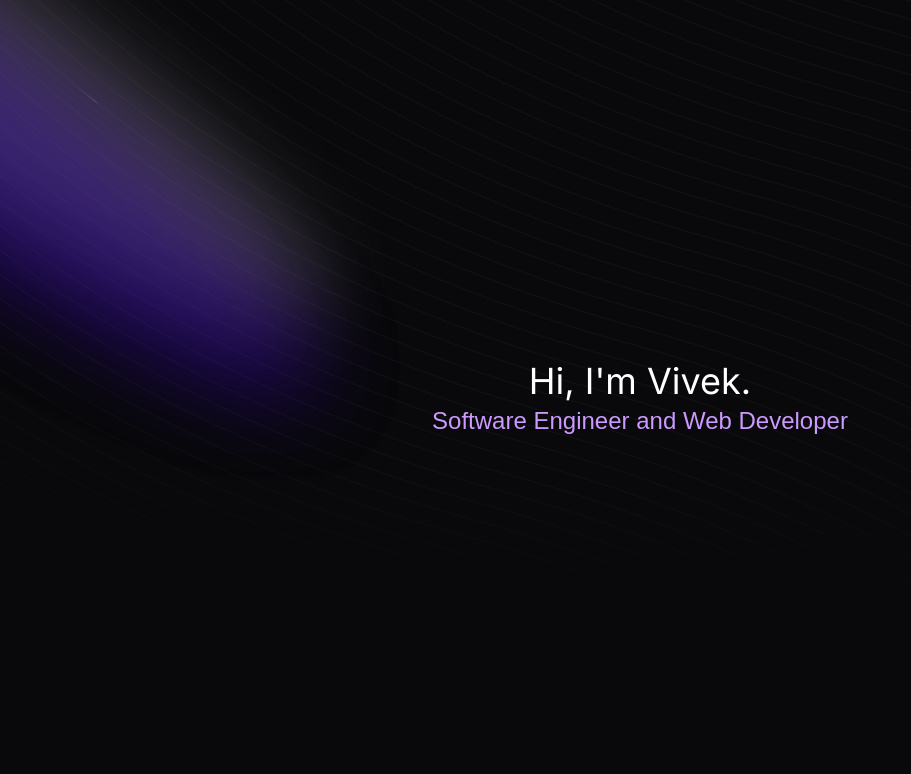
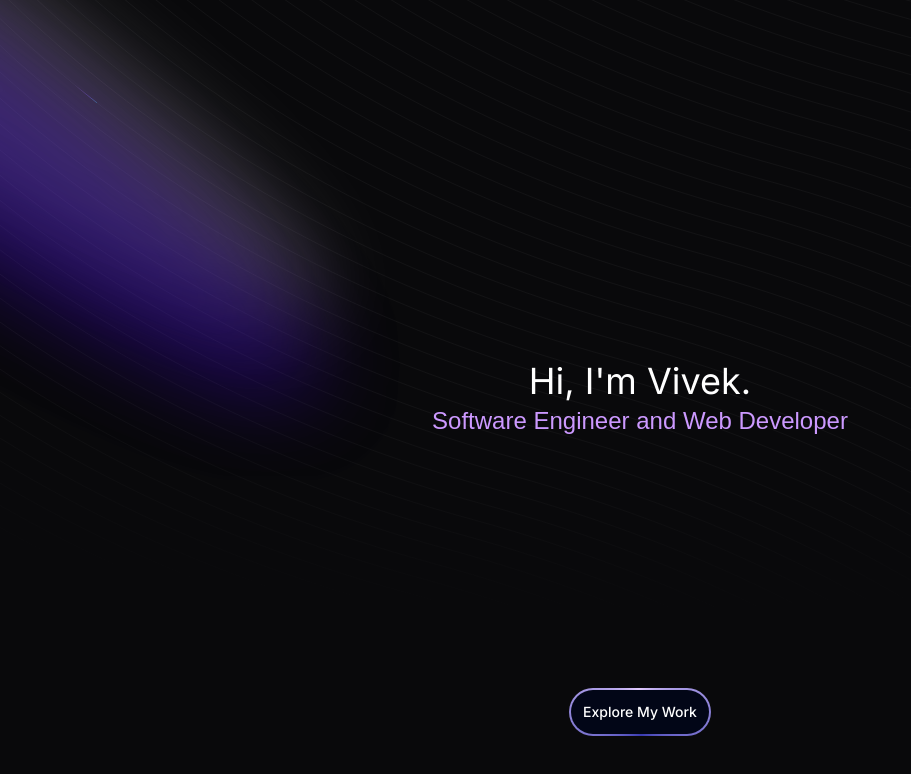
Before and after one commit to viv500/Portfolio, a Next.js app in the folder portfolio/: page / in a window 1280 px wide. Shown: the top 774 px of the page, without its empty margins (0-911 px from the left). Built offline with nearby package versions, Linux system fonts and the light colour scheme.

Commit message:
Explore my work button that scrolls the height of the page to reveal bento box

```diff
--- a/portfolio/components/Hero.tsx
+++ b/portfolio/components/Hero.tsx
@@ -26,11 +26,17 @@
     return (
         <div className="relative h-screen flex flex-col items-center justify-center text-center">
             <div className="relative h-full w-full">
+
+                {/* the flashing lights from the top left */}
                 <Spotlight className="-top-20 -left-10 md:-left-32 h-screen" fill="white" />
                 <Spotlight className="-top-1 -left-10 md:-left-32 h-screen" fill="purple" />
                 <Spotlight className="top-15 -left-10 md:-left-32 h-screen" fill="blue" />
 
-                <BackgroundBeams/>
+
+                {/* the shooting stars in the backdrop */}
+                <BackgroundBeams />
+
+
             </div>
 
             <div className="heroContainer">
@@ -41,10 +47,34 @@
                     <div className={`secondaryText ${showText ? 'show' : ''}`}>
                         Software Engineer and Web Developer
                     </div>
+
+                    {/* butotn to scroll down to bento box */}
+
+                    <button onClick={scrollDownByFullHeight} className="absolute bottom-16 inline-flex h-12 overflow-hidden rounded-full p-[2px] focus:outline-none focus:ring-2 focus:ring-slate-400 focus:ring-offset-2 focus:ring-offset-slate-50">
+                        <span className="absolute inset-[-1000%] animate-[spin_2s_linear_infinite] bg-[conic-gradient(from_90deg_at_50%_50%,#E2CBFF_0%,#393BB2_50%,#E2CBFF_100%)]" />
+                        <span className="inline-flex h-full w-full cursor-pointer items-center justify-center rounded-full bg-slate-950 px-3 py-1 text-sm font-medium text-white backdrop-blur-3xl">
+                            Explore My Work
+                        </span>
+                    </button>
                 </div>
             </div>
+
         </div>
     );
 }
 
+// function to scroll dowm by the height of the webpage
+const scrollDownByFullHeight = () => {
+    // Get the height of the entire document
+    const documentHeight = document.documentElement.scrollHeight;
+
+    // Scroll down by the height of the document
+    window.scrollBy({
+        top: documentHeight,
+        behavior: 'smooth' // makes the scrolling smooth
+
+    });
+}
+
+
 export default Hero;
--- a/portfolio/package.json
+++ b/portfolio/package.json
@@ -9,11 +9,15 @@
     "lint": "next lint"
   },
   "dependencies": {
+    "clsx": "^2.1.1",
+    "framer-motion": "^11.3.24",
     "mini-svg-data-uri": "^1.4.4",
     "next": "14.2.5",
     "next-themes": "^0.3.0",
     "react": "^18",
-    "react-dom": "^18"
+    "react-dom": "^18",
+    "react-element-to-jsx-string": "^15.0.0",
+    "tailwind-merge": "^2.4.0"
   },
   "devDependencies": {
     "@types/node": "^20",
```
Also changed, not shown: portfolio/components/ui/background-beams.tsx (line endings or trailing spaces), 1 other file (tests, documents, lock files or other folders).
